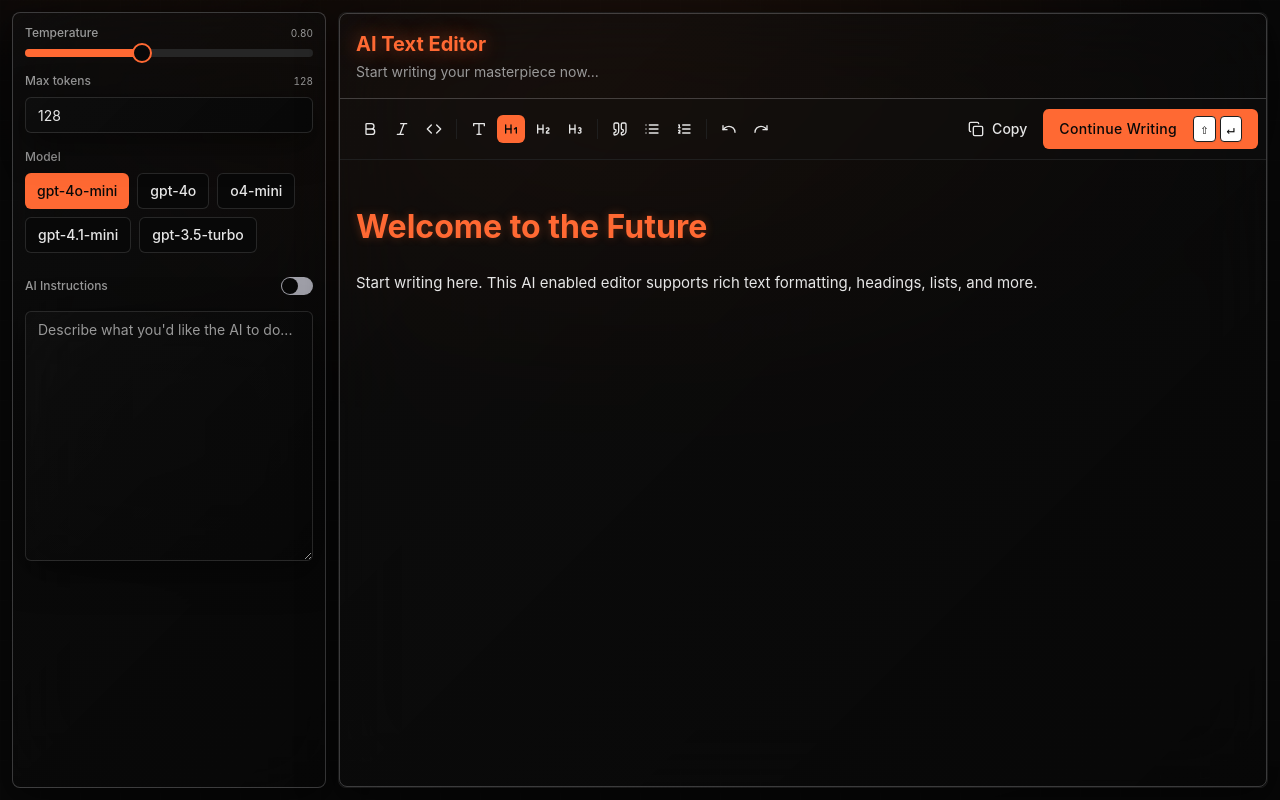
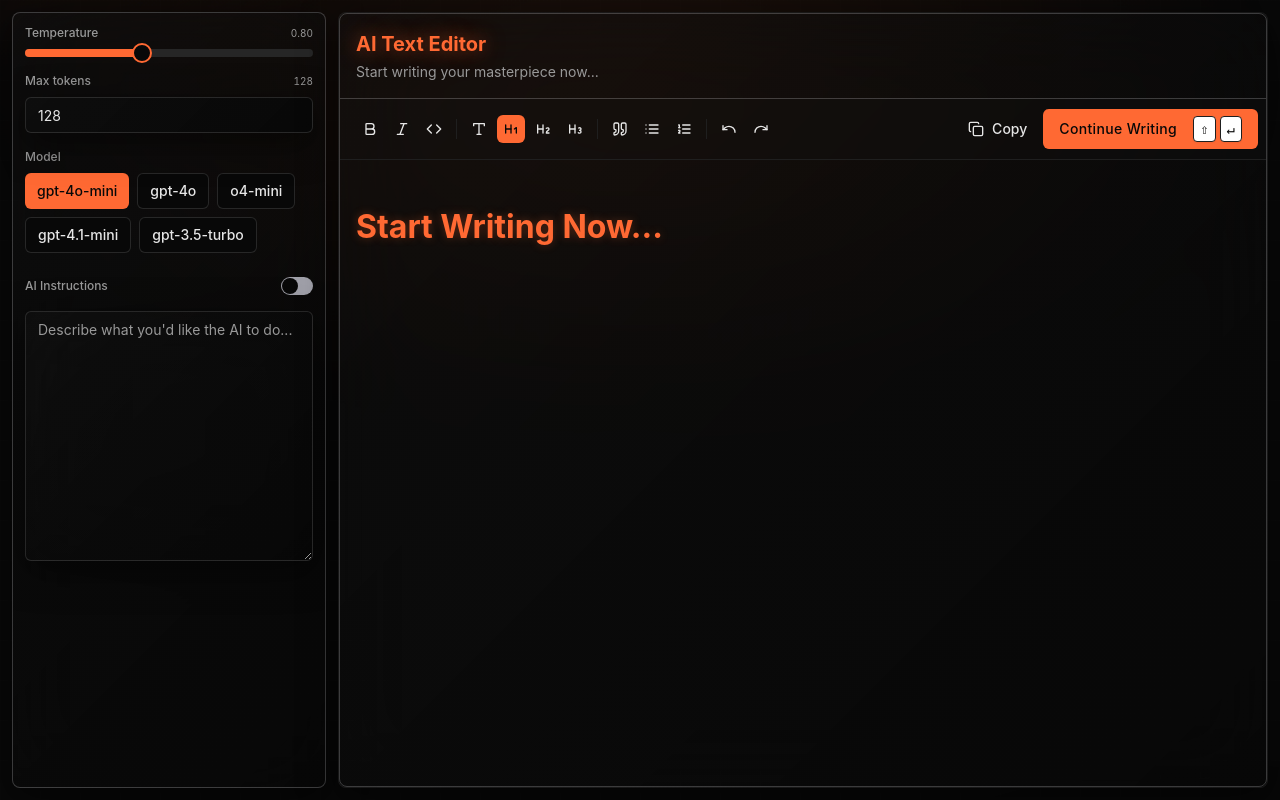
Before and after one commit to lak7/chronicle-assignment-00, a React (Vite) app: page / in a window 1280 px wide. Built offline with nearby package versions, Linux system fonts and the light colour scheme; the HTML template or start-up script is replaced by a standard one.

Commit message:
Just changed the initial content of TextEditor

```diff
--- a/src/components/Home.tsx
+++ b/src/components/Home.tsx
@@ -26,7 +26,7 @@ const Home = () => {
 
             <div className="h-full sm:h-[calc(100%-5rem)] overflow-hidden">
               <TextEditor
-                initialContent="<h1>Welcome to the Future</h1><p>Start writing here. This AI enabled editor supports rich text formatting, headings, lists, and more.</p>"
+                initialContent="<h1>Start Writing Now...</h1>"
                 onContentChange={(content) => {
                   console.log('Content changed:', content);
                 }}
```
